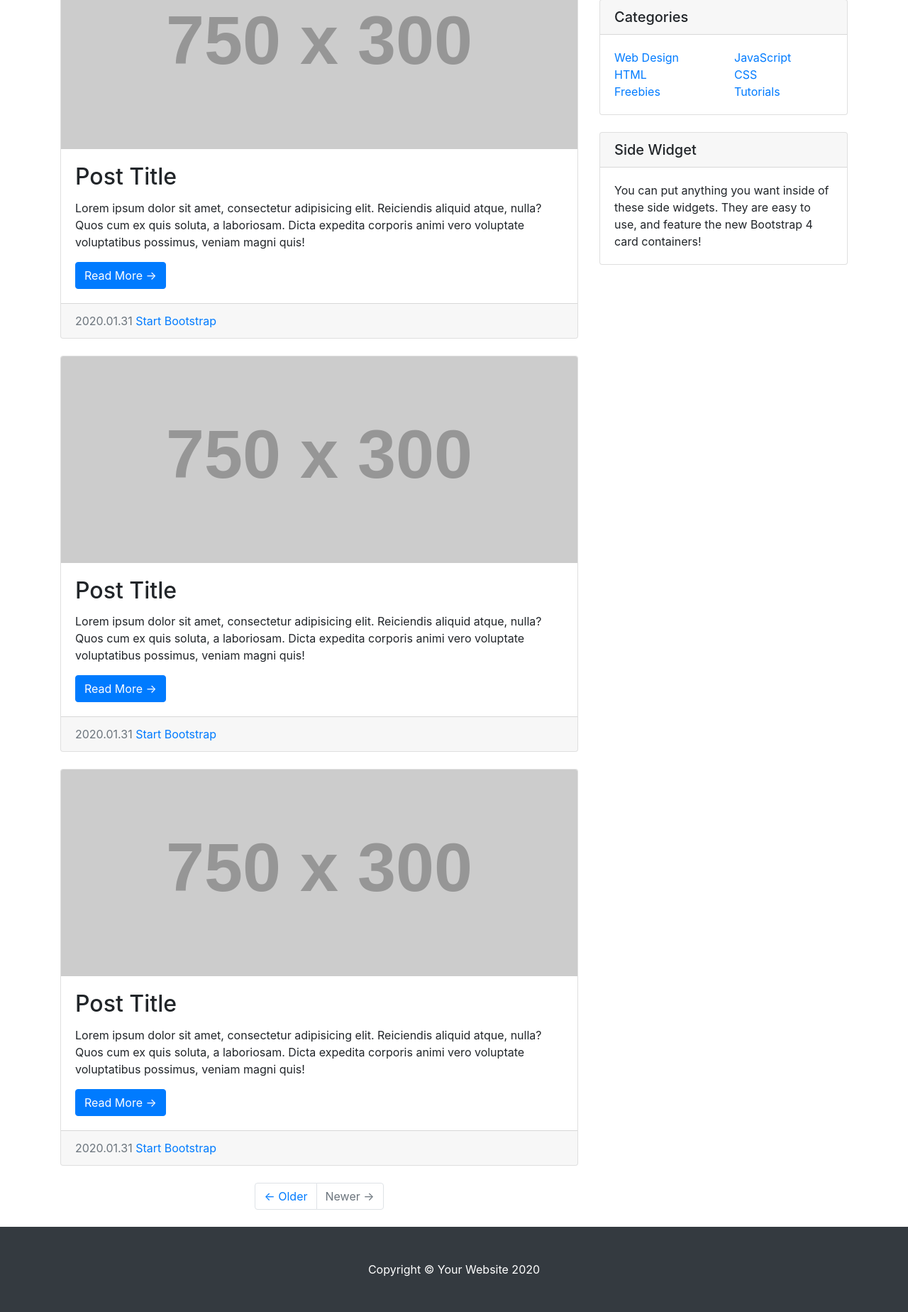
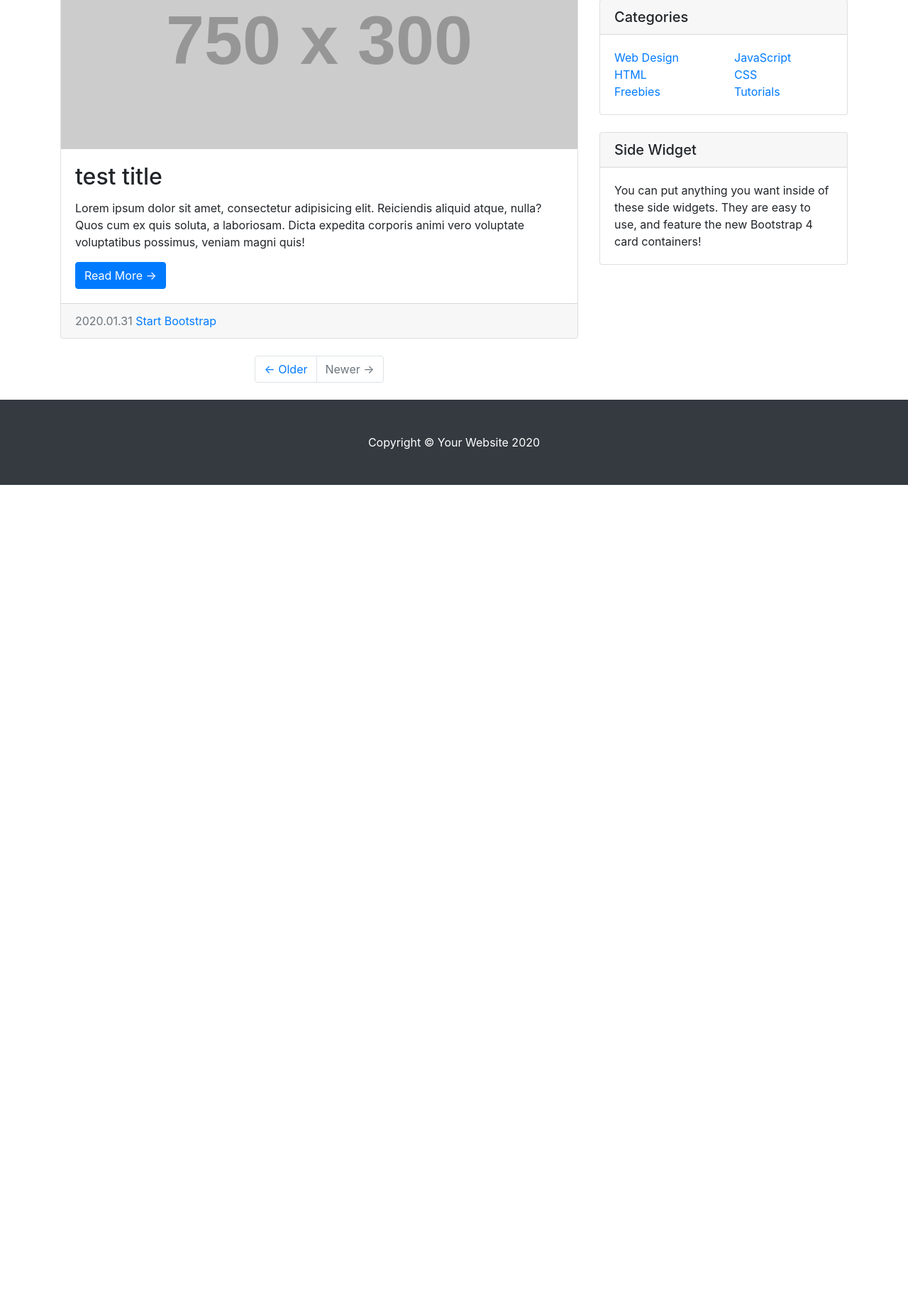
Before and after one commit to pseong/Blog, a Flask app: page / in a window 1280 px wide. Shown: the part 234-2082 px from the top of the page at 71% size. After the commit the page ends 917 px from the top, so only its background shows below. Run offline with Flask 2, Linux system fonts and the light colour scheme; grey boxes labelled with a size stand in for pictures from a placeholder-image service; some libraries are stand-ins or nearby versions.

Commit message:
Modify showing blog post list

```diff
--- a/templates/home.html
+++ b/templates/home.html
@@ -7,11 +7,13 @@
     <small>Secondary Text</small>
   </h1>
 
+
   <!-- Blog Post -->
+  {% for post in post_list %}
   <div class="card mb-4">
     <img class="card-img-top" src="http://placehold.it/750x300" alt="Card image cap">
     <div class="card-body">
-      <h2 class="card-title">Post Title</h2>
+      <h2 class="card-title">{{ post['title'] }}</h2>
       <p class="card-text">Lorem ipsum dolor sit amet, consectetur adipisicing elit. Reiciendis aliquid atque, nulla? Quos cum ex quis soluta, a laboriosam. Dicta expedita corporis animi vero voluptate voluptatibus possimus, veniam magni quis!</p>
       <a href="{{ url_for('post') }}" class="btn btn-primary">Read More &rarr;</a>
     </div>
@@ -20,34 +22,7 @@
       <a href="#">Start Bootstrap</a>
     </div>
   </div>
-
-  <!-- Blog Post -->
-  <div class="card mb-4">
-    <img class="card-img-top" src="http://placehold.it/750x300" alt="Card image cap">
-    <div class="card-body">
-      <h2 class="card-title">Post Title</h2>
-      <p class="card-text">Lorem ipsum dolor sit amet, consectetur adipisicing elit. Reiciendis aliquid atque, nulla? Quos cum ex quis soluta, a laboriosam. Dicta expedita corporis animi vero voluptate voluptatibus possimus, veniam magni quis!</p>
-      <a href="{{ url_for('post') }}" class="btn btn-primary">Read More &rarr;</a>
-    </div>
-    <div class="card-footer text-muted">
-      2020.01.31
-      <a href="#">Start Bootstrap</a>
-    </div>
-  </div>
-
-  <!-- Blog Post -->
-  <div class="card mb-4">
-    <img class="card-img-top" src="http://placehold.it/750x300" alt="Card image cap">
-    <div class="card-body">
-      <h2 class="card-title">Post Title</h2>
-      <p class="card-text">Lorem ipsum dolor sit amet, consectetur adipisicing elit. Reiciendis aliquid atque, nulla? Quos cum ex quis soluta, a laboriosam. Dicta expedita corporis animi vero voluptate voluptatibus possimus, veniam magni quis!</p>
-      <a href="{{ url_for('post') }}" class="btn btn-primary">Read More &rarr;</a>
-    </div>
-    <div class="card-footer text-muted">
-      2020.01.31
-      <a href="#">Start Bootstrap</a>
-    </div>
-  </div>
+  {% endfor %}
 
   <!-- Pagination -->
   <ul class="pagination justify-content-center mb-4">
```
